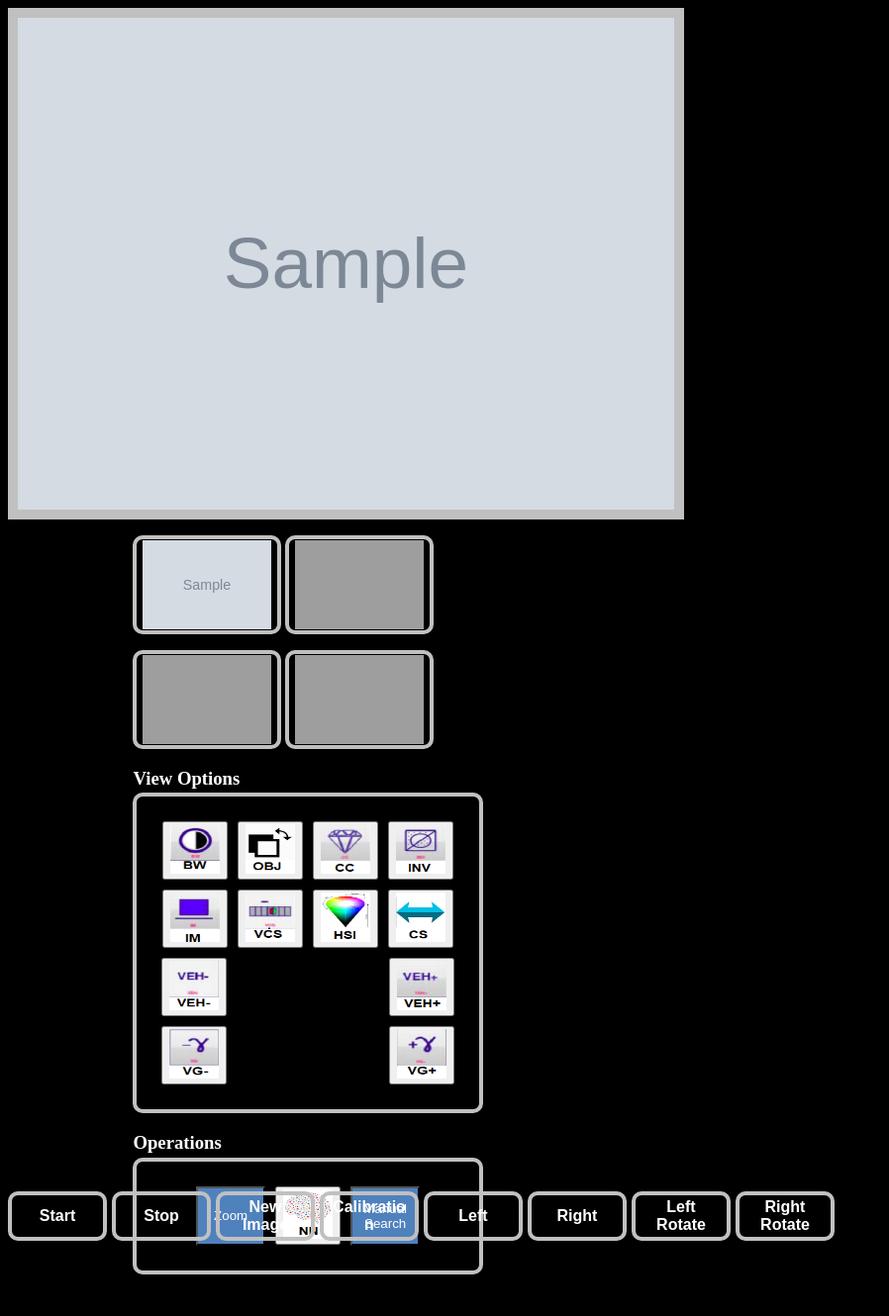
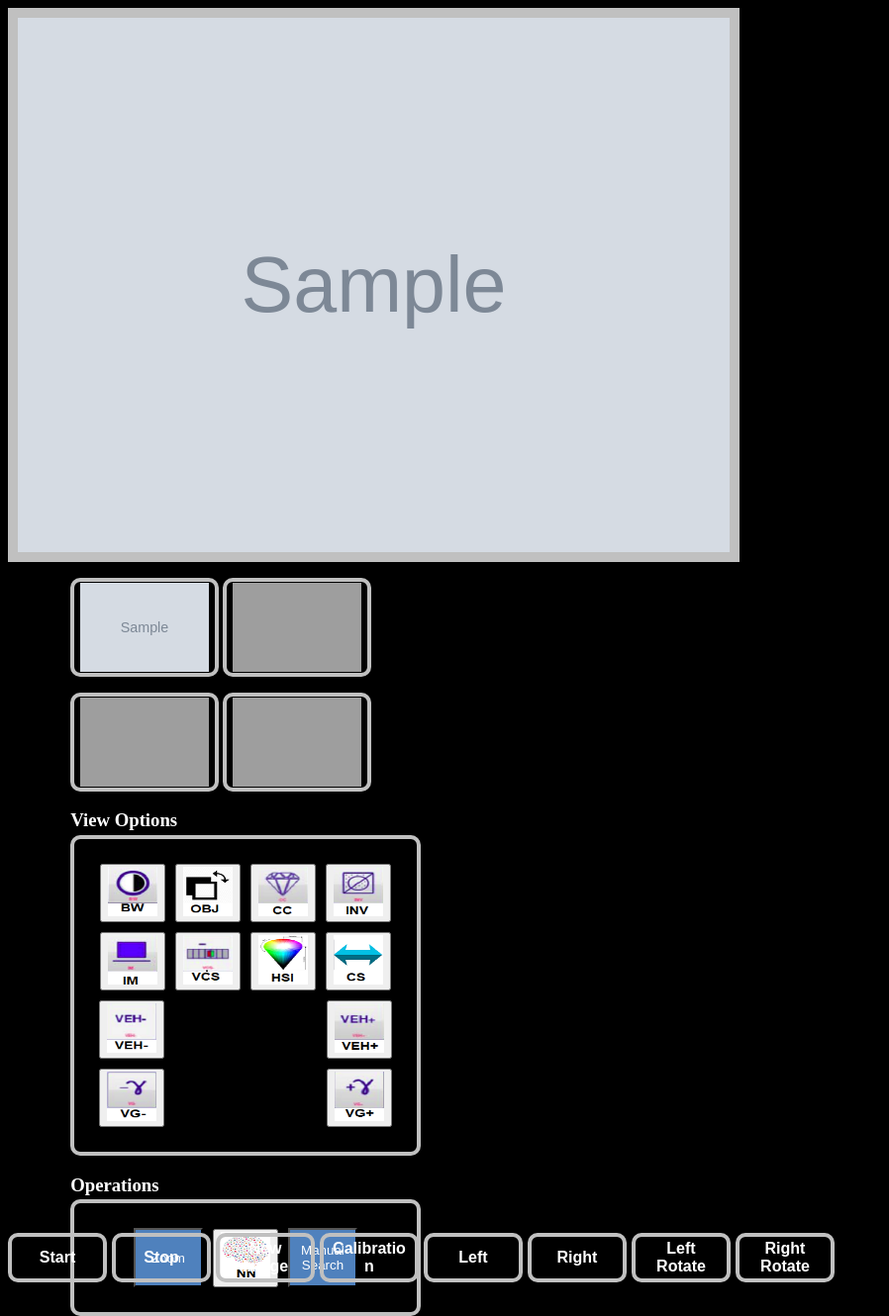
Before and after one commit to frankhart2018/BRNS-WEB-PYTHON, a Flask app: template templates/index-new.html in a window 1280 px wide. Shown: the whole page at 99% size, without its empty margins (0-898 px from the left). Before the commit the page ends 1288 px from the top, so only its background shows below. Run offline with Flask 2, Linux system fonts and the light colour scheme; the template is opened without the code that fills it: most values are stand-ins (such as "Sample title", 1, 10 or a date in 2020); grey boxes marked "Sample" are stand-in pictures; parts of the project's set-up code (start-up, migrations or seed data) failed here and were passed over; some libraries are stand-ins or nearby versions; grey boxes are pictures that could not be loaded.

Commit message:
Resize the main image

```diff
--- a/templates/index-new.html
+++ b/templates/index-new.html
@@ -264,11 +264,11 @@
         <audio id="warning" src="static/alarm/warning.mp3"></audio>
 
         <div class="after-content" id="container">
-          <div style="width: 60%; height: 70%; float: left; overflow: hidden;">
+          <div style="width: 65%; height: 70%; float: left; overflow: hidden;">
             <img src="{{img}}" id="img" style="width: 90%; height: 90%; float: left;">
           </div>
 
-          <form method="post" style="float: left; margin-left: 10%;">
+          <form method="post" style="float: left; margin-left: 5%;">
             <div>
               <p>
                 <button type="button" id="pseudo-mode" class='mode-button'>
```
